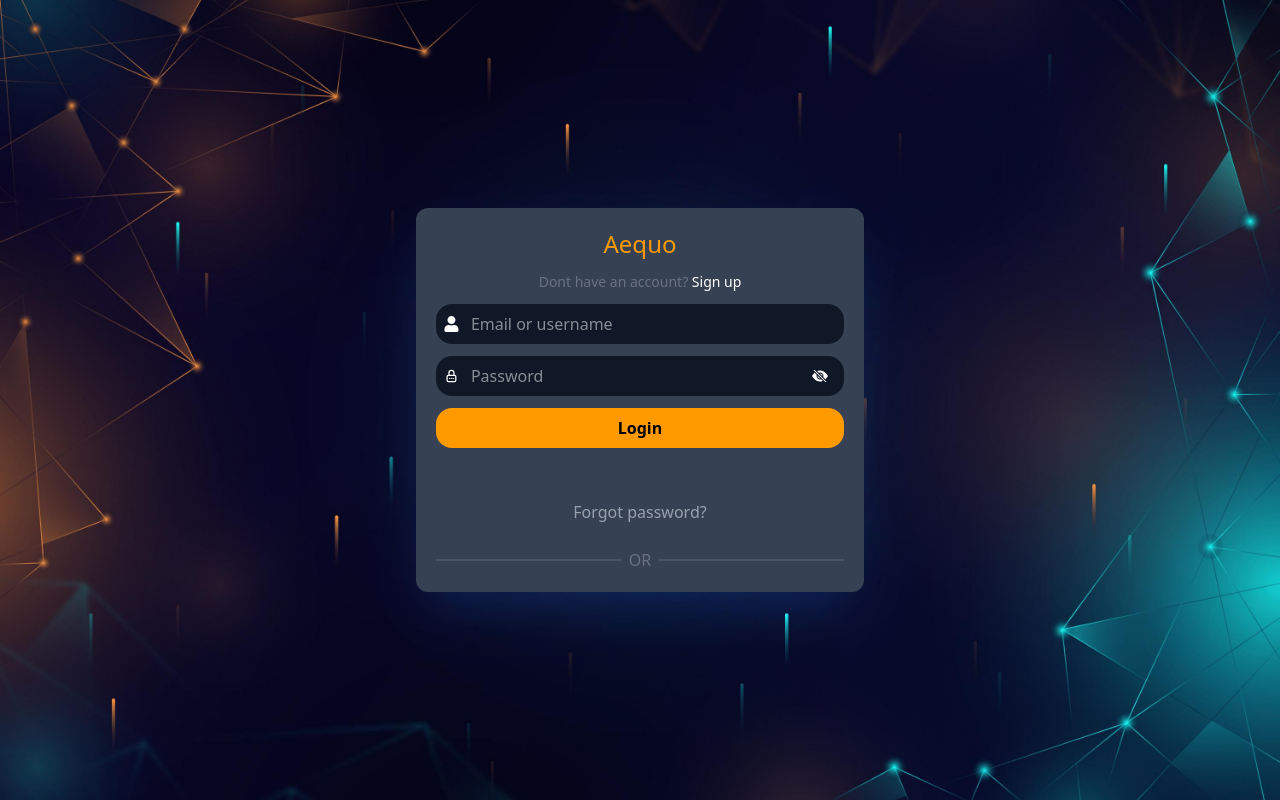
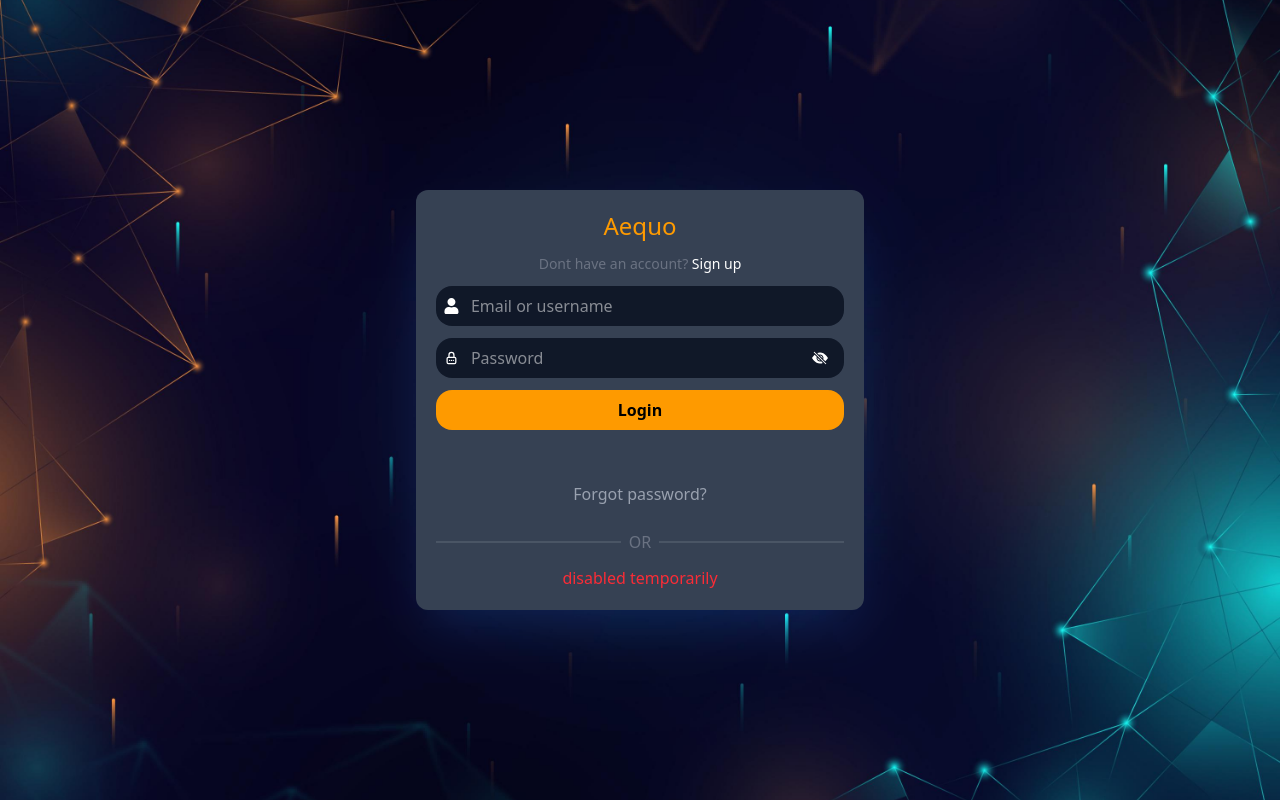
Before and after one commit to Daviiipkp/lifedashboard-frontend, a React (Vite) app: page /login in a window 1280 px wide. Built offline with nearby package versions, Linux system fonts and the light colour scheme; no server answers.

Commit message:
added disabled temporarily warning

```diff
--- a/src/pages/login.tsx
+++ b/src/pages/login.tsx
@@ -131,6 +131,7 @@ export function Login() {
             <FaGithub className="text-lg md:text-4xl" />
           </div>
         </div> */}
+        <h1 className="text-red-500">disabled temporarily</h1>
       </div>
     </div>
   );
--- a/src/pages/register.tsx
+++ b/src/pages/register.tsx
@@ -230,6 +230,7 @@ export function Register() {
             <FaGithub className="text-lg md:text-4xl" />
           </div>
         </div> */}
+        <h1 className="text-red-500">disabled temporarily</h1>
       </div>
     </div>
   );
```
